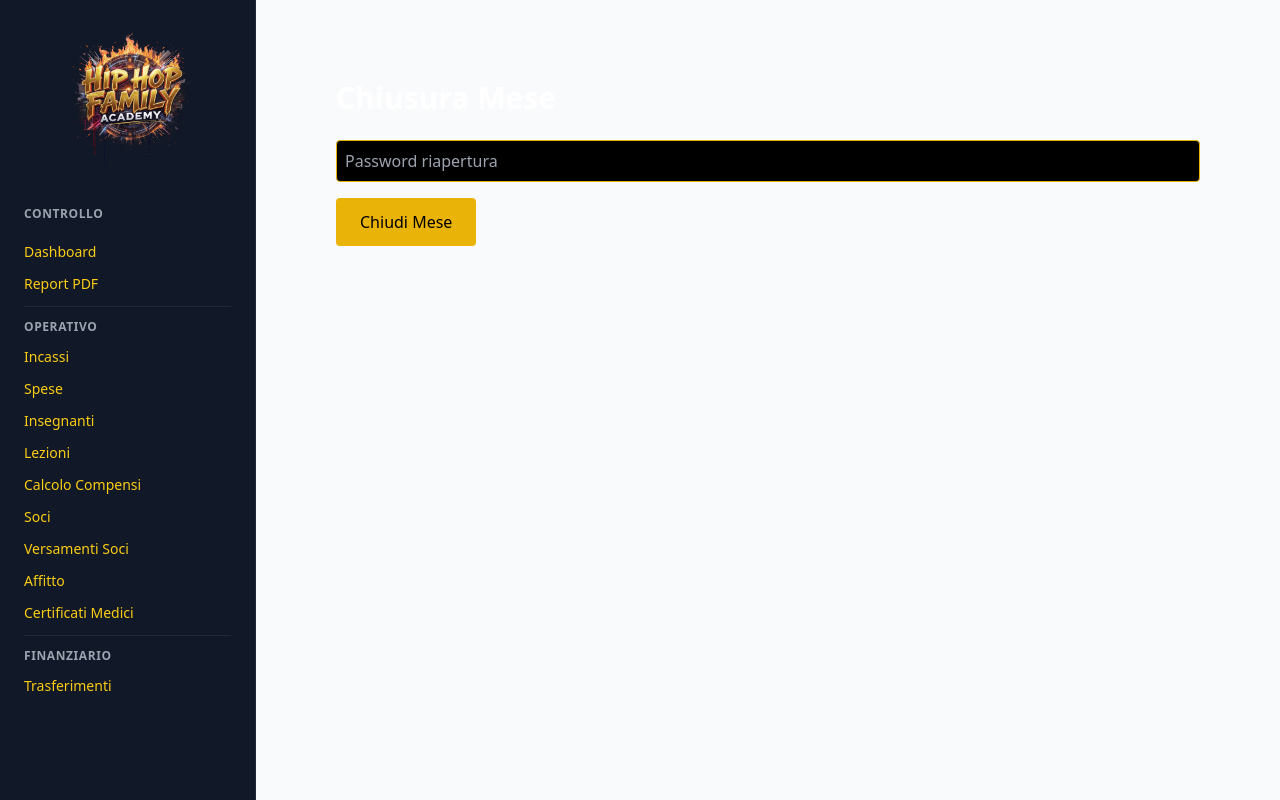
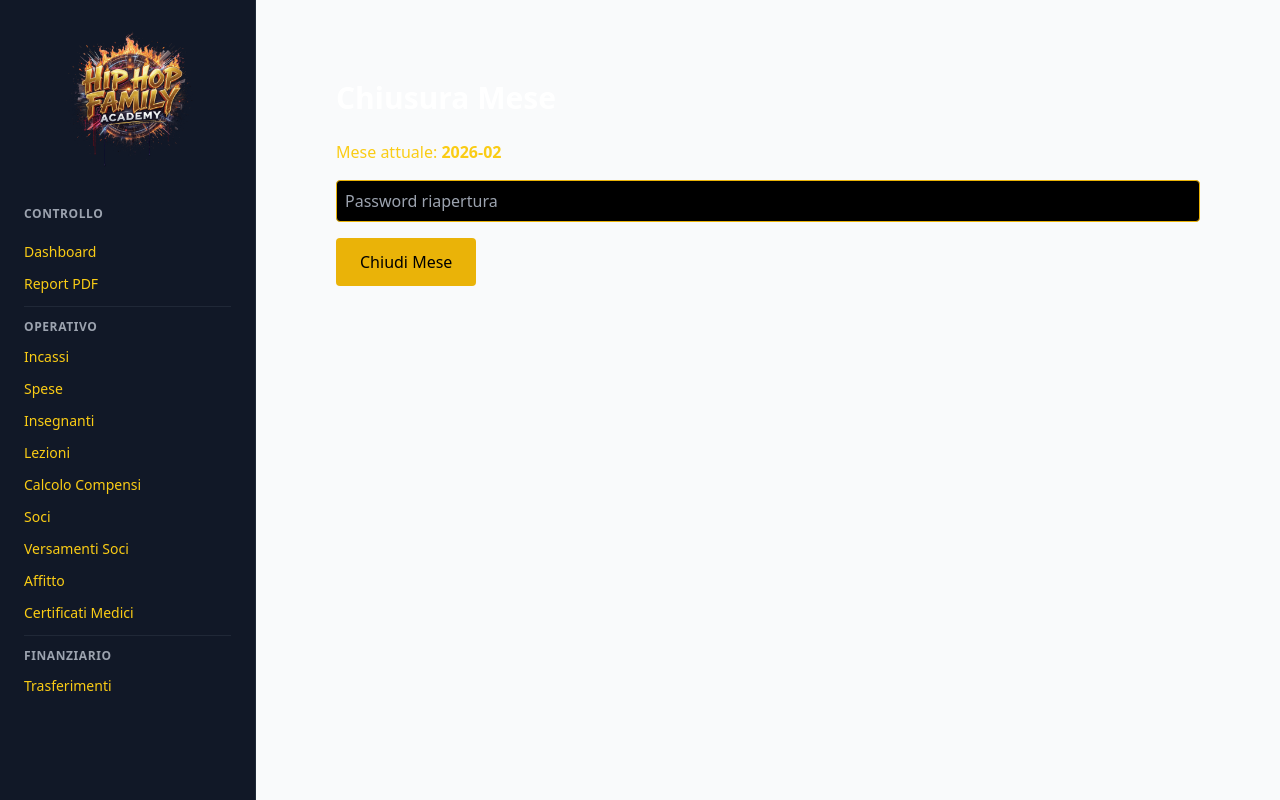
Before and after one commit to pben74-droid/hiphop-manager, a Next.js app: page /chiusura in a window 1280 px wide. Built offline with nearby package versions, Linux system fonts and the light colour scheme; no server answers; the database is empty.

Commit message:
Update page.tsx

```diff
--- a/app/chiusura/page.tsx
+++ b/app/chiusura/page.tsx
@@ -1,12 +1,17 @@
 "use client"
 
 import { useState } from "react"
+import { useRouter, useSearchParams } from "next/navigation"
 
 export default function ChiusuraPage() {
   const [password, setPassword] = useState("")
   const [loading, setLoading] = useState(false)
 
-  const mese = "2026-02" // rendiamo dinamico dopo
+  const router = useRouter()
+  const searchParams = useSearchParams()
+
+  // 👉 MESE DINAMICO (FONDAMENTALE)
+  const mese = searchParams.get("mese") || "2026-02"
 
   const handleChiusura = async () => {
     try {
@@ -27,6 +32,9 @@ export default function ChiusuraPage() {
 
       alert("Mese chiuso correttamente")
 
+      // 👉 PASSA AL MESE SUCCESSIVO
+      router.push(`/dashboard?mese=${data.meseSuccessivo}`)
+
     } catch (err: any) {
       alert("Errore imprevisto")
     } finally {
@@ -37,6 +45,10 @@ export default function ChiusuraPage() {
   return (
     <div className="p-10 text-white">
       <h1 className="text-3xl font-bold mb-6">Chiusura Mese</h1>
+
+      <p className="mb-4 text-yellow-400">
+        Mese attuale: <strong>{mese}</strong>
+      </p>
 
       <input
         type="password"
```
